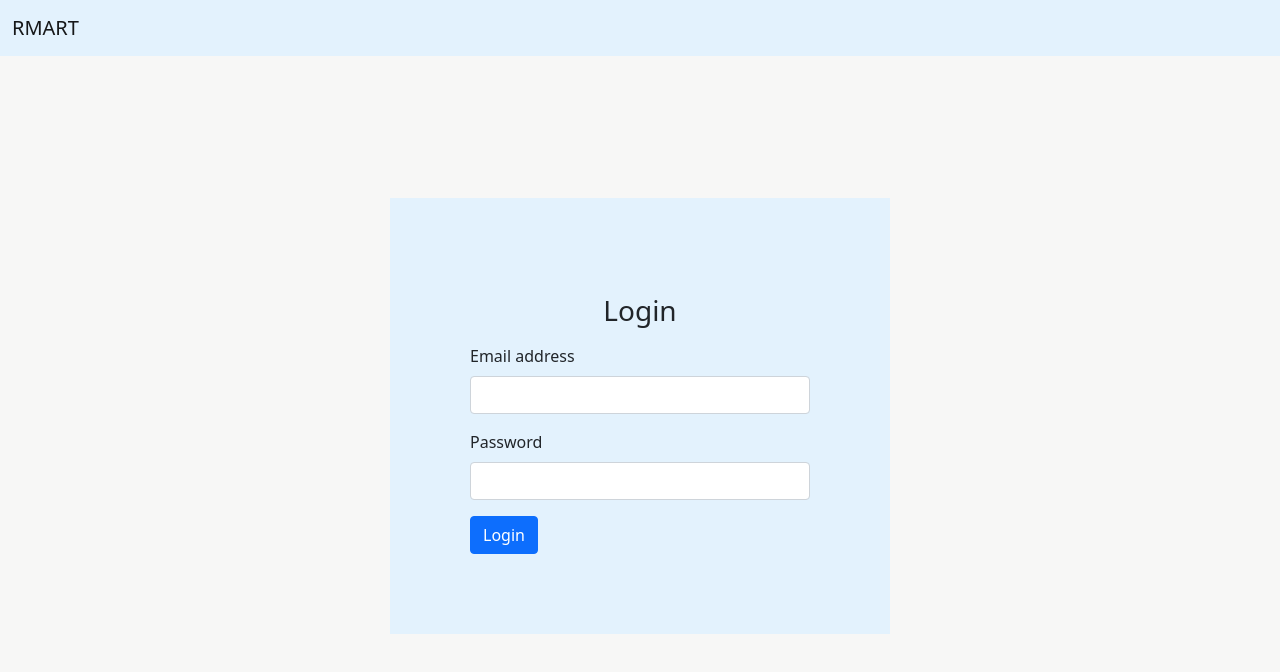
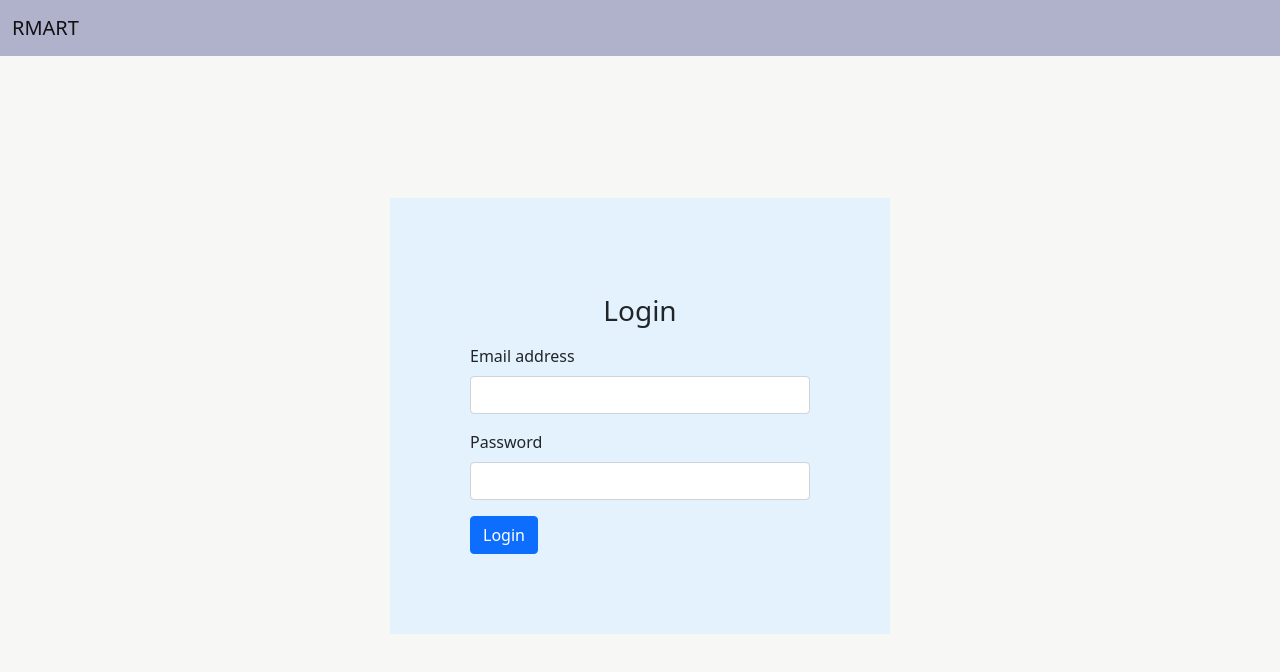
Before and after one commit to chandrangreat/RMart, an Angular app: page /login in a window 1280 px wide. Shown: the top 672 px of the page. Built offline with nearby package versions, Linux system fonts and the light colour scheme.

Commit message:
Updated header component color

```diff
--- a/src/app/shared/components/header/header.component.html
+++ b/src/app/shared/components/header/header.component.html
@@ -1,4 +1,4 @@
-<nav class="navbar navbar-expand-lg navbar-light bg-light" style="background-color: #e3f2fd !important;">
+<nav class="navbar navbar-expand-lg navbar-light bg-light" style="background-color: #B0B2CC !important;">
   <div class="container-fluid">
     <a class="navbar-brand" href="#">RMART</a>
     <button class="navbar-toggler" type="button" data-bs-toggle="collapse" data-bs-target="#navbarNav"
```
